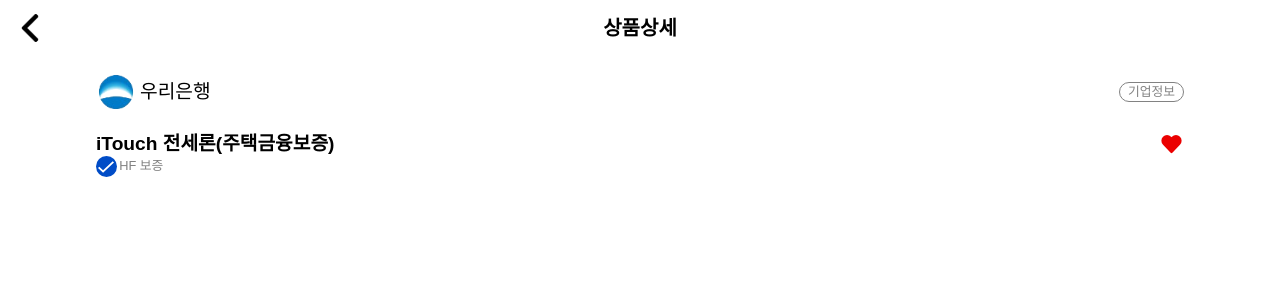
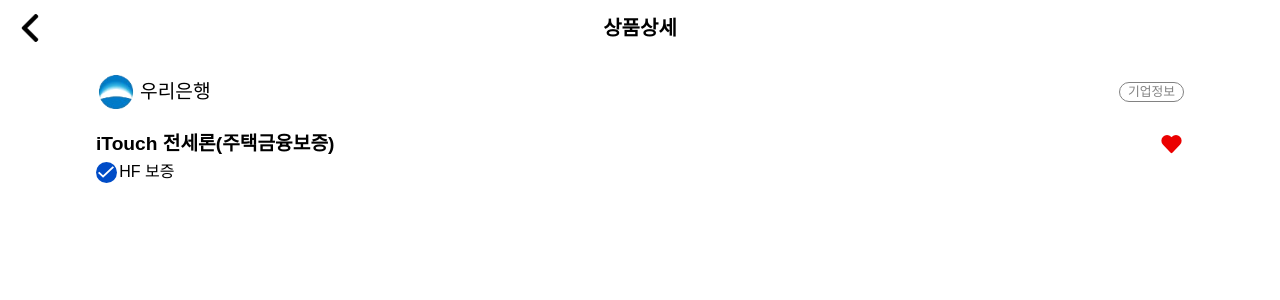
Before and after one commit to PDA-BillyBang/billybang-client, a React (Vite) app: page /loan/detail/1 in a window 1280 px wide. Shown: the top 300 px of the page. Built offline with nearby package versions, Linux system fonts and the light colour scheme.

Commit message:
feat: 경로명 수정

```diff
--- a/src/routes/loan/LoanDetail.tsx
+++ b/src/routes/loan/LoanDetail.tsx
@@ -38,7 +38,8 @@ const LoanDetail = () => {
           <div className="w-[1.3rem] h-[1.3rem] bg-blue-1 rounded-full flex items-center justify-center">
             <img src={check} className="w-[1rem] h-[1rem] " />
           </div>
-          <div className="pl-[0.15rem] leading-[0.8rem] text-[0.8rem] text-grey-1">
+          <div className="pb-[2rem]" />
+          <div className="pl-[0.15rem] leading-[0.8rem] text-[1rem]">
             HF 보증
           </div>
         </div>
--- a/tsconfig.json
+++ b/tsconfig.json
@@ -23,8 +23,8 @@
     "baseUrl": "./src",
     "paths": {
       "images/*": ["assets/image/icons/*"],
-      "@components/*": ["src/components/*"],
-      "@/*": ["src/*"]
+      "@components/*": ["components/*"],
+      "@/*": ["*"]
     }
   },
   "include": ["src"],
```
